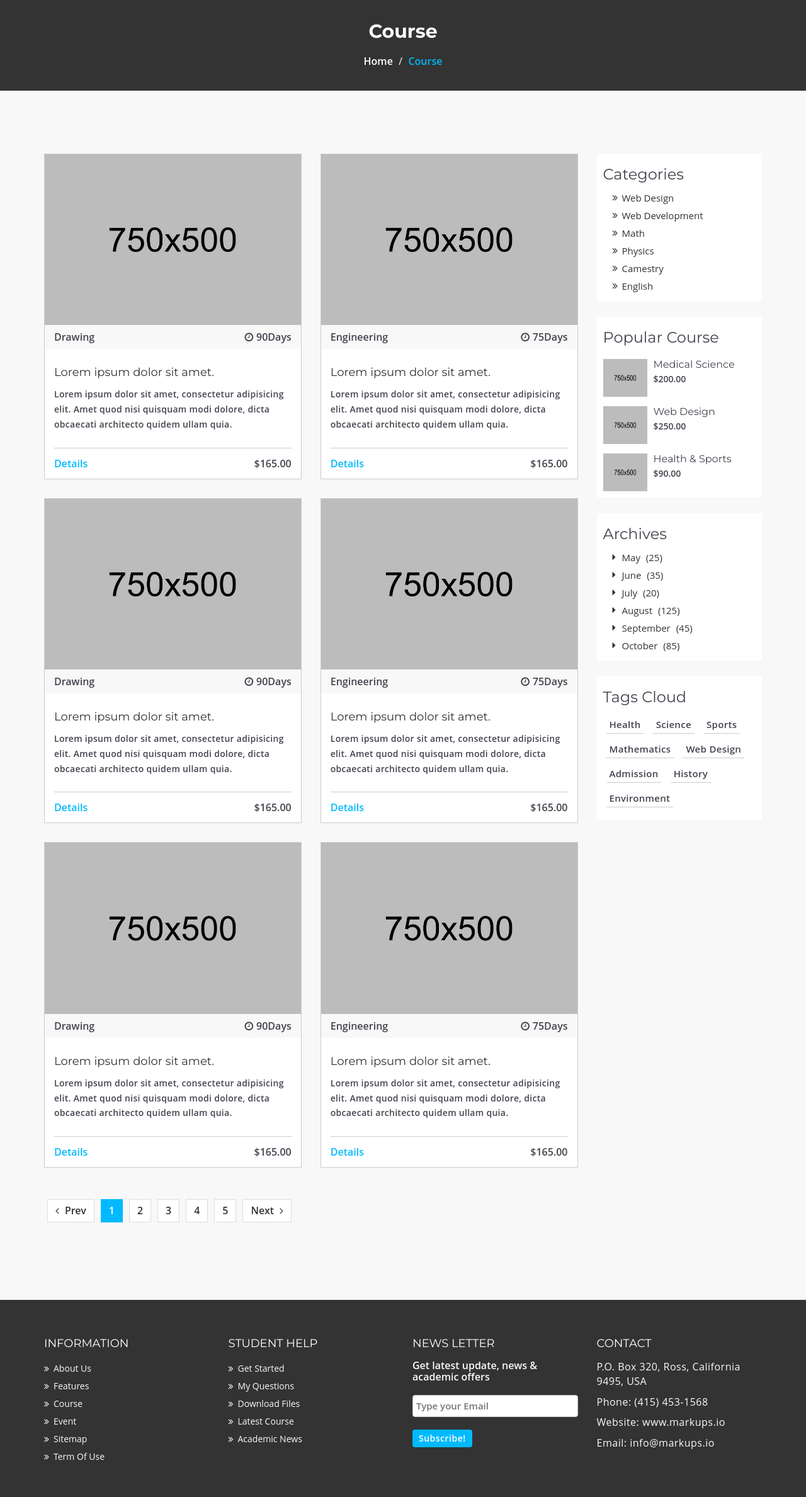
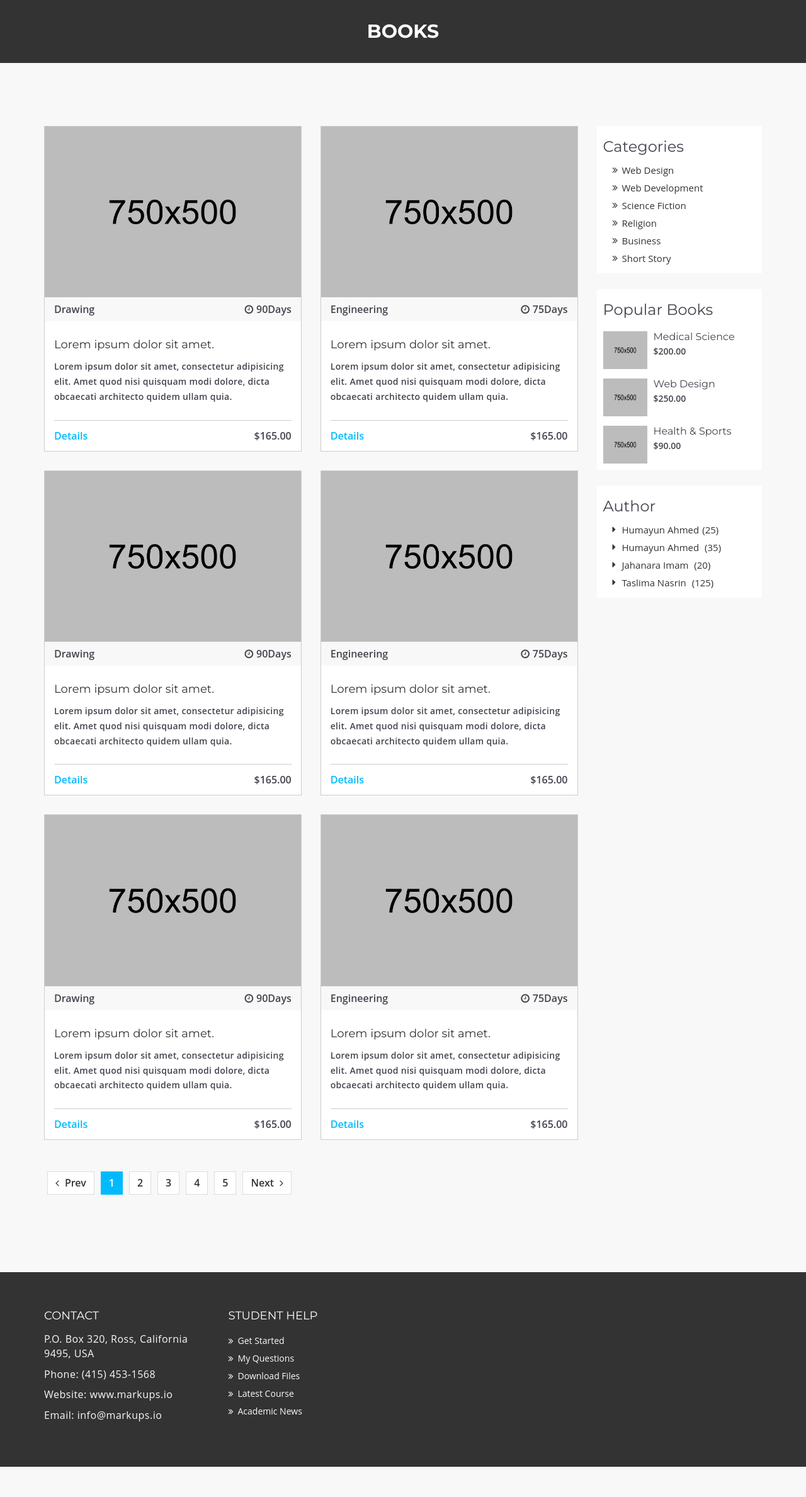
Before and after one commit to Rabby5264/elibrary, a PHP site: page /books.php in a window 1280 px wide. Shown: the part 112-2489 px from the top of the page at 63% size. After the commit the page ends 2441 px from the top, so only its background shows below. Run offline with PHP 8.4, Linux system fonts and the light colour scheme.

Commit message:
books update

```diff
--- a/books.php
+++ b/books.php
@@ -6,11 +6,11 @@
      <div class="row">
        <div class="col-md-12">
          <div class="mu-page-breadcrumb-area">
-           <h2>Course</h2>
-           <ol class="breadcrumb">
+           <h2>BOOKS</h2>
+           <!-- <ol class="breadcrumb">
             <li><a href="#">Home</a></li>
             <li class="active">Course</li>
-          </ol>
+          </ol> -->
          </div>
        </div>
      </div>
@@ -177,16 +177,16 @@
                     <ul class="mu-sidebar-catg">
                       <li><a href="#">Web Design</a></li>
                       <li><a href="">Web Development</a></li>
-                      <li><a href="">Math</a></li>
-                      <li><a href="">Physics</a></li>
-                      <li><a href="">Camestry</a></li>
-                      <li><a href="">English</a></li>
+                      <li><a href="">Science Fiction</a></li>
+                      <li><a href="">Religion</a></li>
+                      <li><a href="">Business</a></li>
+                      <li><a href="">Short Story</a></li>
                     </ul>
                   </div>
                   <!-- end single sidebar -->
                   <!-- start single sidebar -->
                   <div class="mu-single-sidebar">
-                    <h3>Popular Course</h3>
+                    <h3>Popular Books</h3>
                     <div class="mu-sidebar-popular-courses">
                       <div class="media">
                         <div class="media-left">
@@ -226,19 +226,17 @@
                   <!-- end single sidebar -->
                   <!-- start single sidebar -->
                   <div class="mu-single-sidebar">
-                    <h3>Archives</h3>
+                    <h3>Author</h3>
                     <ul class="mu-sidebar-catg mu-sidebar-archives">
-                      <li><a href="#">May <span>(25)</span></a></li>
-                      <li><a href="">June <span>(35)</span></a></li>
-                      <li><a href="">July <span>(20)</span></a></li>
-                      <li><a href="">August <span>(125)</span></a></li>
-                      <li><a href="">September <span>(45)</span></a></li>
-                      <li><a href="">October <span>(85)</span></a></li>
+                      <li><a href="#">Humayun Ahmed<span>(25)</span></a></li>
+                      <li><a href="">Humayun Ahmed <span>(35)</span></a></li>
+                      <li><a href="">Jahanara Imam <span>(20)</span></a></li>
+                      <li><a href="">Taslima Nasrin <span>(125)</span></a></li>
                     </ul>
                   </div>
                   <!-- end single sidebar -->
                   <!-- start single sidebar -->
-                  <div class="mu-single-sidebar">
+                  <!-- <div class="mu-single-sidebar">
                     <h3>Tags Cloud</h3>
                     <div class="tag-cloud">
                       <a href="#">Health</a>
@@ -250,7 +248,7 @@
                       <a href="#">History</a>
                       <a href="#">Environment</a>
                     </div>
-                  </div>
+                  </div> -->
                   <!-- end single sidebar -->
                 </aside>
                 <!-- / end sidebar -->
--- a/include/footer.php
+++ b/include/footer.php
@@ -8,7 +8,7 @@
       <div class="container">
         <div class="mu-footer-top-area">
           <div class="row">
-            <div class="col-lg-3 col-md-3 col-sm-3">
+            <!-- <div class="col-lg-3 col-md-3 col-sm-3">
               <div class="mu-footer-widget">
                 <h4>Information</h4>
                 <ul>
@@ -19,6 +19,28 @@
                   <li><a href="">Sitemap</a></li>
                   <li><a href="">Term Of Use</a></li>
                 </ul>
+              </div>
+            </div> -->
+
+            <!-- <div class="col-lg-3 col-md-3 col-sm-3">
+              <div class="mu-footer-widget">
+                <h4>News letter</h4>
+                <p>Get latest update, news & academic offers</p>
+                <form class="mu-subscribe-form">
+                  <input type="email" placeholder="Type your Email">
+                  <button class="mu-subscribe-btn" type="submit">Subscribe!</button>
+                </form>
+              </div>
+            </div> -->
+            <div class="col-lg-3 col-md-3 col-sm-3">
+              <div class="mu-footer-widget">
+                <h4>Contact</h4>
+                <address>
+                  <p>P.O. Box 320, Ross, California 9495, USA</p>
+                  <p>Phone: (415) 453-1568 </p>
+                  <p>Website: www.markups.io</p>
+                  <p>Email: info@markups.io</p>
+                </address>
               </div>
             </div>
             <div class="col-lg-3 col-md-3 col-sm-3">
@@ -31,27 +53,6 @@
                   <li><a href="">Latest Course</a></li>
                   <li><a href="">Academic News</a></li>
                 </ul>
-              </div>
-            </div>
-            <div class="col-lg-3 col-md-3 col-sm-3">
-              <div class="mu-footer-widget">
-                <h4>News letter</h4>
-                <p>Get latest update, news & academic offers</p>
-                <form class="mu-subscribe-form">
-                  <input type="email" placeholder="Type your Email">
-                  <button class="mu-subscribe-btn" type="submit">Subscribe!</button>
-                </form>
-              </div>
-            </div>
-            <div class="col-lg-3 col-md-3 col-sm-3">
-              <div class="mu-footer-widget">
-                <h4>Contact</h4>
-                <address>
-                  <p>P.O. Box 320, Ross, California 9495, USA</p>
-                  <p>Phone: (415) 453-1568 </p>
-                  <p>Website: www.markups.io</p>
-                  <p>Email: info@markups.io</p>
-                </address>
               </div>
             </div>
           </div>
```
